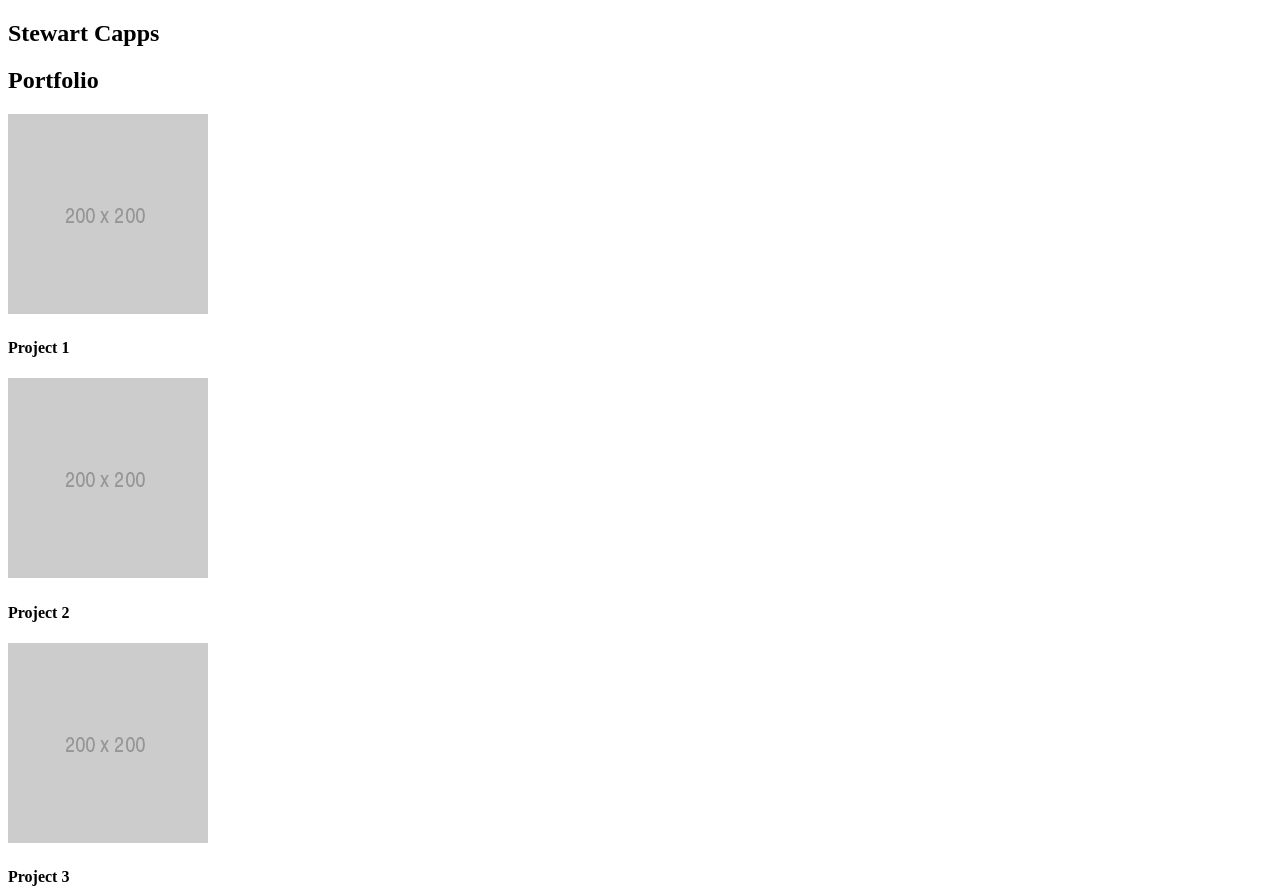
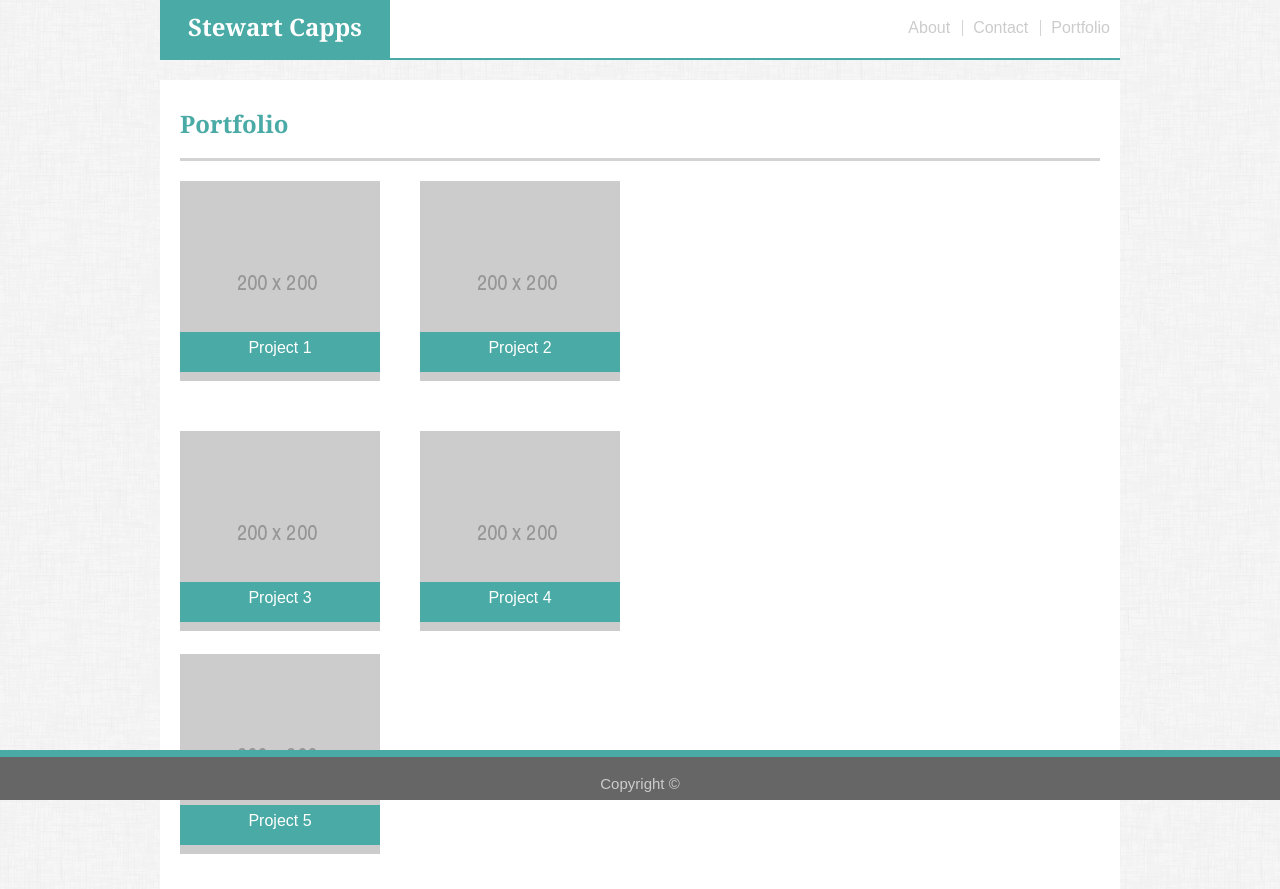
Before and after one commit to StewartBC/Basic-Portfolio, a plain HTML site: page portfolio.html in a window 1280 px wide. Shown: the top 889 px of the page. Drawn offline with Linux system fonts and the light colour scheme.

Commit message:
completed most html and css

```diff
--- a/assets/css/style.css
+++ b/assets/css/style.css
@@ -0,0 +1,208 @@
+* {
+    box-sizing: border-box;
+}
+
+a {
+    color: #cccccc;
+    text-decoration: none;
+}
+
+body {
+    background-image: url(../images/Background.png);
+}
+
+footer {
+    background-color: #666666;
+    text-align: center;
+    color: #cccccc;
+    padding-top: 10px;
+    font-family: 'Arial', 'Helvetica Neue', Helvetica, sans-serif;
+    position: absolute;
+    bottom: 0px;
+    width: 100%;
+    height: 50px;
+}
+
+header {
+    background-color: #ffffff;
+    color: #ffffff;
+    font-family: 'Georgia', Times, Times New Roman, serif;
+}
+
+h2 {
+    font-family: 'Georgia', Times, Times New Roman, serif;
+    color: #4aaaa5;
+}
+
+h4 {
+    font-family: 'Georgia', Times, Times New Roman, serif;
+    color: white;
+    height: 40px;
+    width: 200px;
+    background: #4aaaa5;
+    text-align: center;
+}
+
+input {
+    width: 920px;
+    height: 30px;
+    padding-left: 10px;
+}
+
+textarea {
+    width: 920px;
+    height: 200px;
+}
+
+.block {
+    background: #ffffff;
+    width: 960px;
+    height: 325px;
+    margin: auto;
+    line-height: 2;
+    margin-top: 20px;
+}
+
+.block2 {
+    background: #ffffff;
+    width: 960px;
+    height: 525px;
+    margin: auto;
+    line-height: 2;
+    margin-top: 20px;
+}
+
+.block3 {
+    background: #ffffff;
+    width: 960px;
+    height: 850px;
+    margin: auto;
+    line-height: 2;
+    margin-top: 20px;
+}
+
+.column {
+    padding-right: 12px;
+    border-right: 1px solid lightgrey;
+}
+
+.copyright {
+    font-size: 15px;
+    padding-top: 19px;
+    border-top: 7px #4aaaa5 solid;
+}
+
+.hd {
+    width: 920px;
+    border-bottom: solid 3px lightgrey;
+    margin: 20px;
+    padding-top: 20px;
+    font-size: 24px;
+    padding-bottom: 10px;
+    font-family: 'Georgia', Times, Times New Roman, serif;
+    font-weight: bold;
+}
+
+.headline {
+    width: 960px;
+    height: 60px;
+    margin: auto;
+    background: #ffffff;
+    border-bottom: 2px solid #4aaaa5;
+}
+
+.form {
+    margin-left: 20px;
+}
+
+.links {
+    color: white;
+    padding: 9px 68px 16px 68px;
+}
+
+.main-body {
+    margin: auto;
+    width: 960px;
+    width: 100%;
+    border-color: #dddddd;
+    font-family: 'Arial', 'Helvetica Neue', Helvetica, sans-serif;
+    color: #808080;
+}
+
+.name {
+    background-color: #4aaaa5;
+    width: 230px;
+    height: 60px;
+    text-align: center;
+    font-family: 'Georgia', Times, Times New Roman, serif;
+    float: left;
+    font-size: 24px;
+    padding-top: 15px;
+    font-weight: bold;
+}
+.project {
+    position: absolute;
+    bottom: 20px;
+}
+
+.table1 {
+    font-family: 'Arial', 'Helvetica Neue', Helvetica, sans-serif;
+    float: right;
+    color: #cccccc;
+    margin-top: 10px;
+    border-spacing: 10px;
+    border-collapse: separate;
+
+}
+
+#button {
+    width: 100px;
+    height: 30px;
+    background: #4aaaa5;
+    color: white;
+    font-size: 14px;
+}
+
+#photo1 {
+    position: relative;
+    left: 20px;
+    float: left;
+}
+
+#photo2 {
+    position: relative;
+    float: right;
+    right: 500px;
+}
+
+#photo3 {
+    position: relative;
+    float: left;
+    top: 250px;
+    right: 180px;
+}
+
+#photo4 {
+    position: relative;
+    float: left;
+    top: 250px;
+    right: 140px;
+}
+
+#photo5 {
+    position: relative;
+    float: left;
+    left: 20px;
+    top: 262px;
+}
+
+#pic {
+    float: left;
+    margin: 0px 20px 0px 20px;
+}
+
+/* .clearfix::after {
+    content: "";
+    display: block;
+    clear: both;
+} */
--- a/portfolio.html
+++ b/portfolio.html
@@ -1,50 +1,79 @@
 <!DOCTYPE html>
 <html lang="en-us">
         <head>
+            <link rel="stylesheet" type="text/css" href="assets/css/style.css">
+            <link rel="stylesheet" type="text/css" href="assets/css/reset.css">
             <meta charset="UTF-8">
             <!-- Web Page Title -->
-                <title>Stewart Capps - Portfolio</title>
+            <title>Stewart Capps - About</title>
         </head>
 
         <body>
-            <div class="container">
-                <section>
+            <div class="headline">
                 <!-- Headline -->
                 <header>
-                        <h1>Stewart Capps</h1>
+                    <h1 class="name">Stewart Capps</h1>
+                    <!-- Link Table -->
+                    <table class="table1">
+                        <tr>
+                            <th class="column"><a href="Index.html">About</a></th>
+                            <th class="column"><a href="Contact.html">Contact</a></th>
+                            <th><a href="Portfolio.html">Portfolio</a></th>
+                        </tr>
+                    </table>
                 </header>
+            </div>
+
+            <div class="main-body">
+                <section class="block3">
+                    <section class="hd">
+                        <!-- Headline -->
+                        <h2>Portfolio</h2>
                     </section>
 
-                <section>
-                    <!-- Headline -->
-                    <h2>Portfolio</h2>
+                    <section class="text-block">
+                        <!-- Portfolio Links and Images -->
+                        <div id="photo1">
+                            <img class="port" src="assets/images/200x200.png" alt="placeholder">
+                            <section class="project">
+                                <h4><a class="links" href="#">Project 1</a></h4>
+                            </section>
+                        </div>
 
-                    <!-- Portfolio Links and Images -->
-                    <img src="assets/images/200x200.png" alt="placeholder">
-                    <section="text-block">
-                        <h4>Project 1</h4>
+                        <div id="photo2">
+                            <img class="port" src="assets/images/200x200.png" alt="placeholder">
+                            <section class="project">
+                                <h4><a class="links" href="#">Project 2</a></h4>
+                            </section>
+                        </div>
+
+                        <div id="photo3">
+                            <img class="port" src="assets/images/200x200.png" alt="placeholder">
+                            <section class="project">
+                                <h4><a class="links" href="#">Project 3</a></h4>
+                            </section>
+                        </div>
+
+                        <div id="photo4">
+                            <img class="port" src="assets/images/200x200.png" alt="placeholder">
+                            <section class="project">
+                                <h4><a class="links" href="#">Project 4</a></h4>
+                            </section>
+                        </div>
+
+                        <div id="photo5">
+                            <img class="port" src="assets/images/200x200.png" alt="placeholder">
+                            <section class="project">
+                                <h4><a class="links" href="#">Project 5</a></h4>
+                            </section>
+                        </div>
+                    </section>
                 </section>
 
-                    <img src="assets/images/200x200.png" alt="placeholder">
-                    <section="text-block">
-                        <h4>Project 2</h4>
-                    </section>
-
-                    <img src="assets/images/200x200.png" alt="placeholder">
-                    <section="text-block">
-                        <h4>Project 3</h4>
-                    </section>
-
-                    <img src="assets/images/200x200.png" alt="placeholder">
-                    <section="text-block">
-                        <h4>Project 4</h4>
-                    </section>
-
-                    <img src="assets/images/200x200.png" alt="placeholder">
-                    <section="text-block">
-                        <h4>Project 5</h4>
-                    </section>
-                </section>
+                    <!-- Copyright Footer -->
+                <footer>
+                    <p class="copyright">Copyright &copy;</p>
+                </footer>
             </div>
         </body>
 </html>
```
Also changed, not shown: contact.html (+30 -11 lines), index.html (+30 -11 lines), assets/images/Background.png (added), 4 other files. Lines whose indentation alone changed are shown as unchanged.
